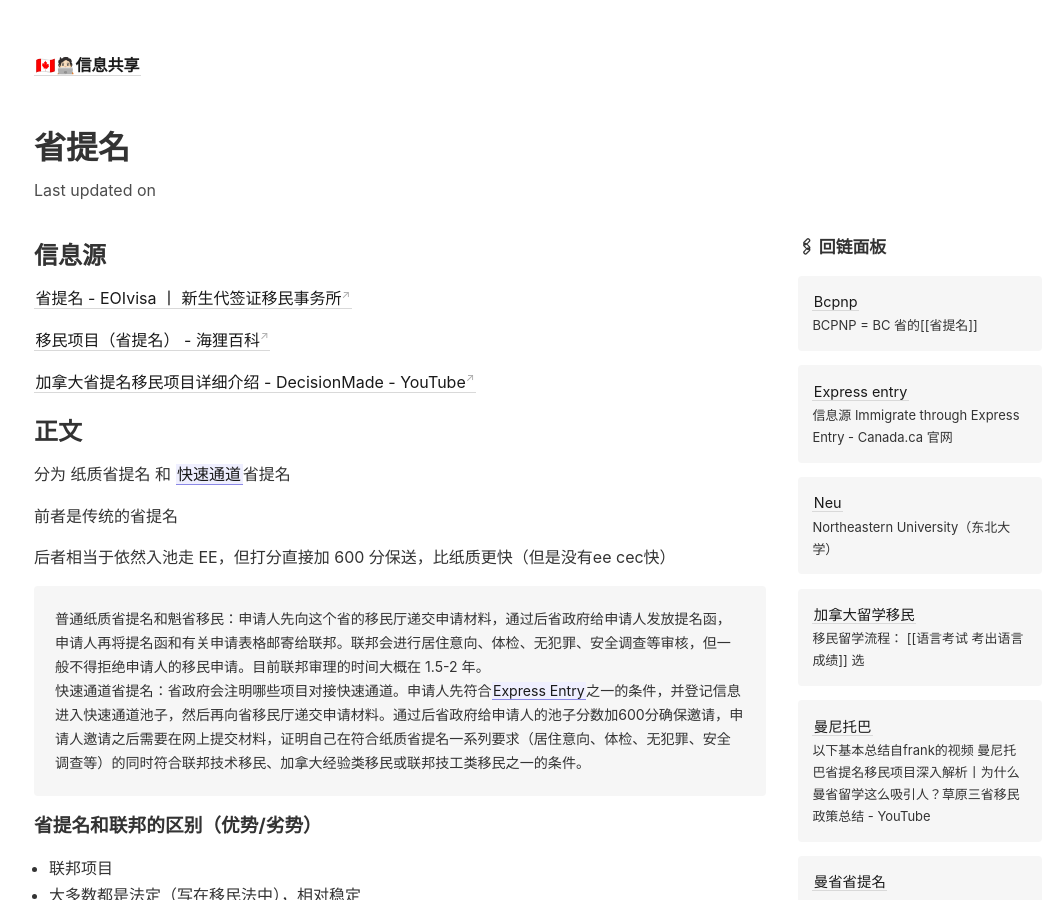
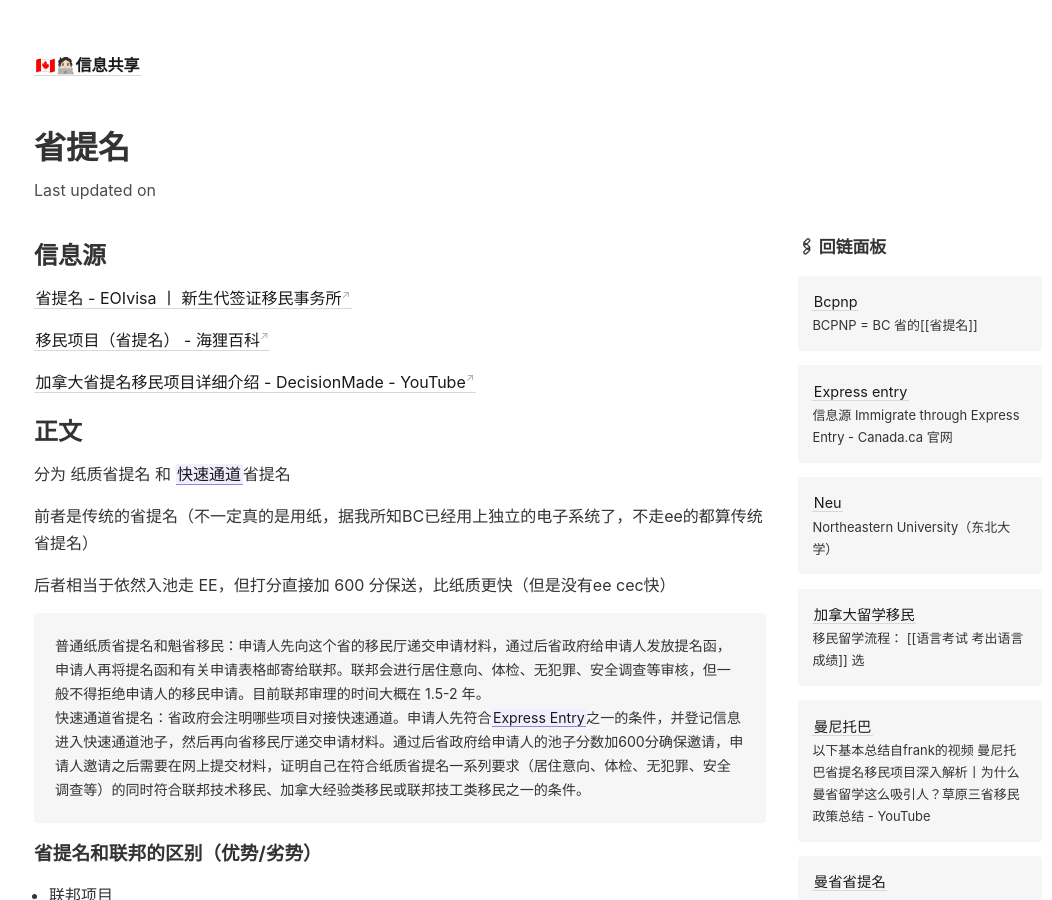
Before and after one commit to Gnblink0/InfoSharingCan, a Jekyll site: the page built from _notes/省提名.md, in a window 1280 px wide and 900 px high. Shown: the whole window, without its empty margins (102-1154 px from the left). Built offline with Jekyll 4.4.1, drawn with Linux system fonts in a browser that asks for light colours.

Commit message:
Update 省提名.md

```diff
--- a/_notes/省提名.md
+++ b/_notes/省提名.md
@@ -11,7 +11,7 @@
 
 分为 纸质省提名 和 [[Express Entry|快速通道]]省提名
 
-前者是传统的省提名
+前者是传统的省提名（不一定真的是用纸，据我所知BC已经用上独立的电子系统了，不走ee的都算传统省提名）
 
 后者相当于依然入池走 EE，但打分直接加 600 分保送，比纸质更快（但是没有ee cec快）
 
```
